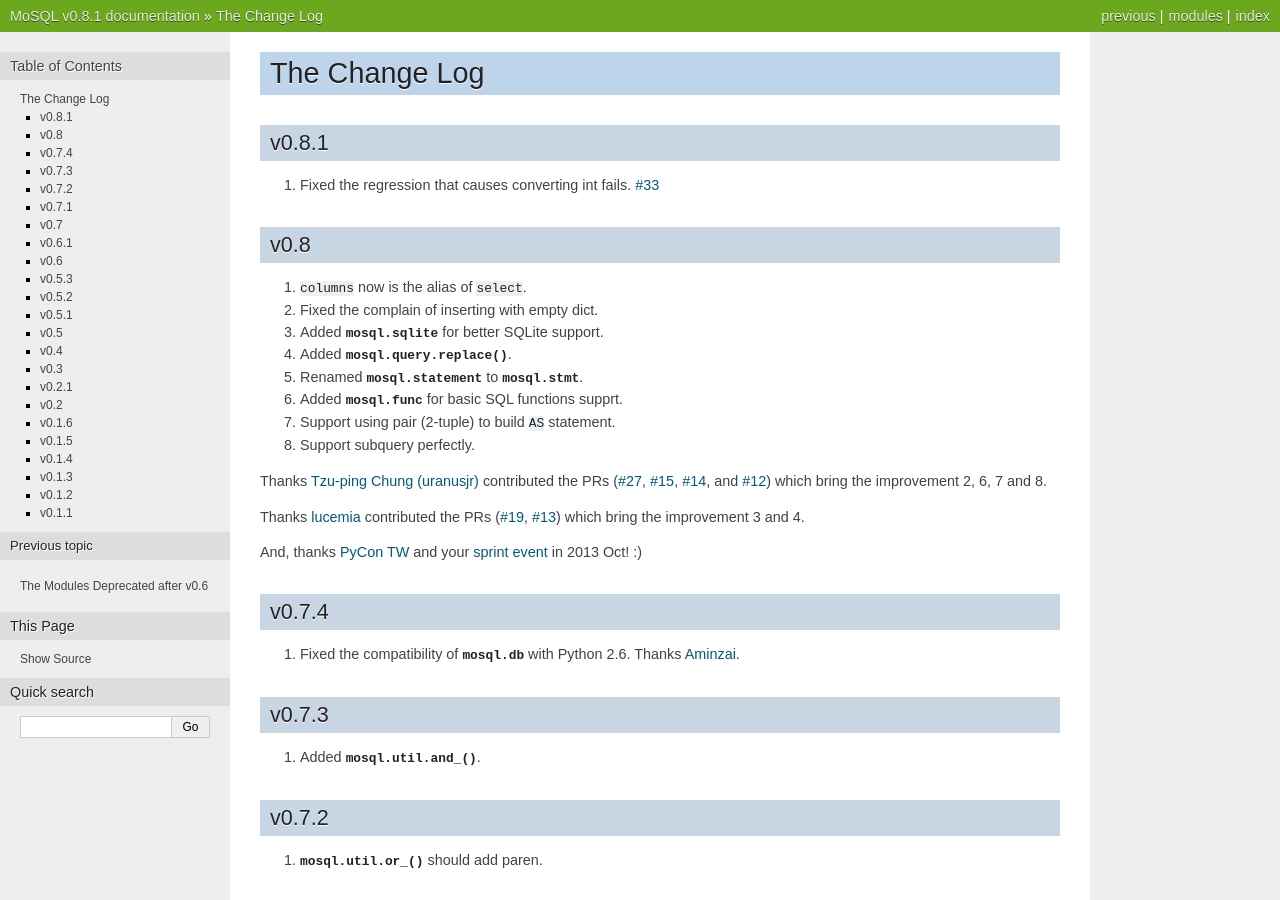
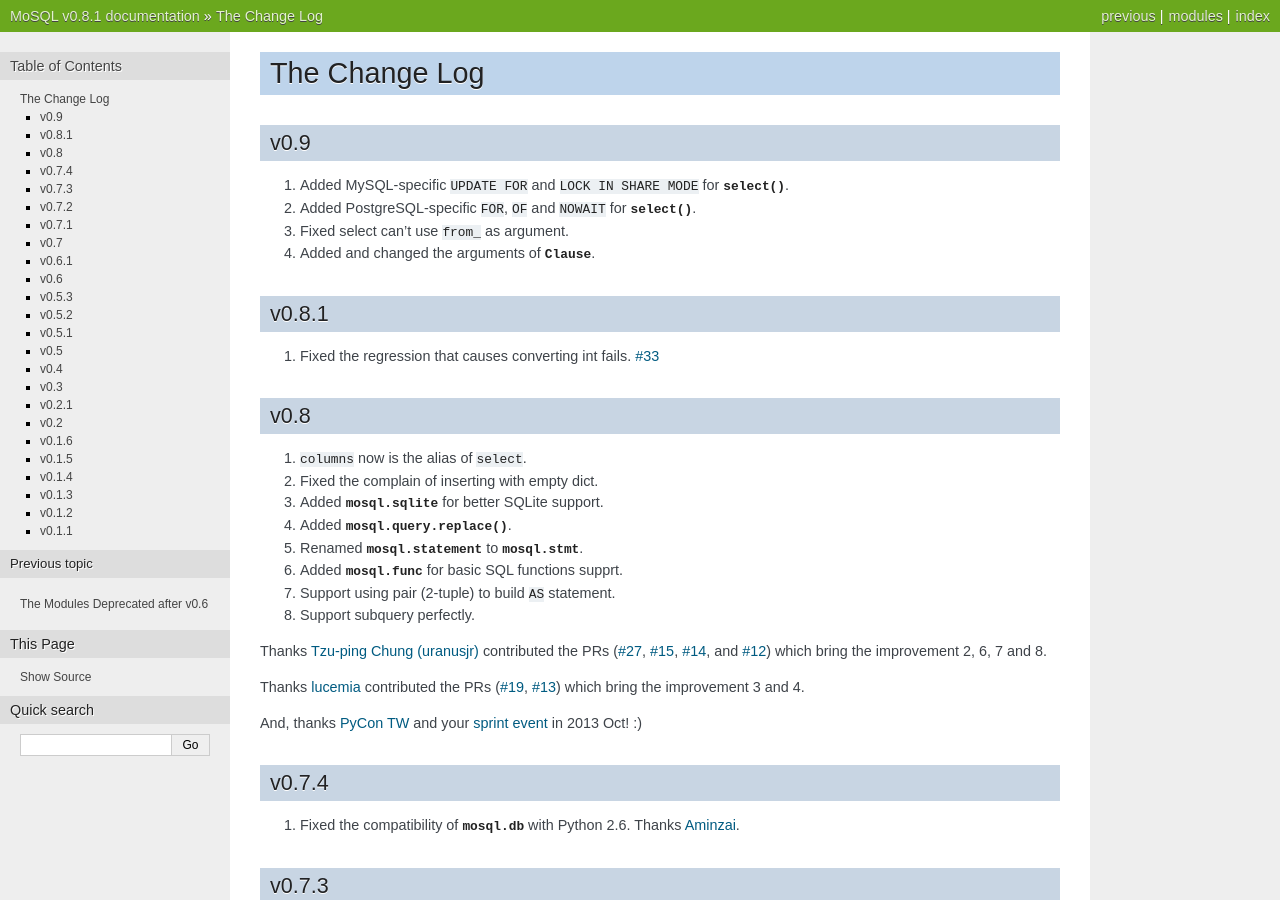
Before and after one commit to moskytw/mosql, a Sphinx documentation site: the page built from docs/changes.rst, in a window 1280 px wide and 900 px high. Built offline with Sphinx 7.4.7, drawn with Linux system fonts in a browser that asks for light colours.

Commit message:
added change log for v0.9

```diff
--- a/docs/changes.rst
+++ b/docs/changes.rst
@@ -1,5 +1,15 @@
 The Change Log
 ==============
+
+v0.9
+----
+
+1. Added MySQL-specific ``UPDATE FOR`` and ``LOCK IN SHARE MODE`` for
+   :func:`~mosql.query.select`.
+2. Added PostgreSQL-specific ``FOR``, ``OF`` and ``NOWAIT`` for
+   :func:`~mosql.query.select`.
+3. Fixed select can't use ``from_`` as argument.
+4. Added and changed the arguments of :class:`~mosql.util.Clause`.
 
 v0.8.1
 ------
```
